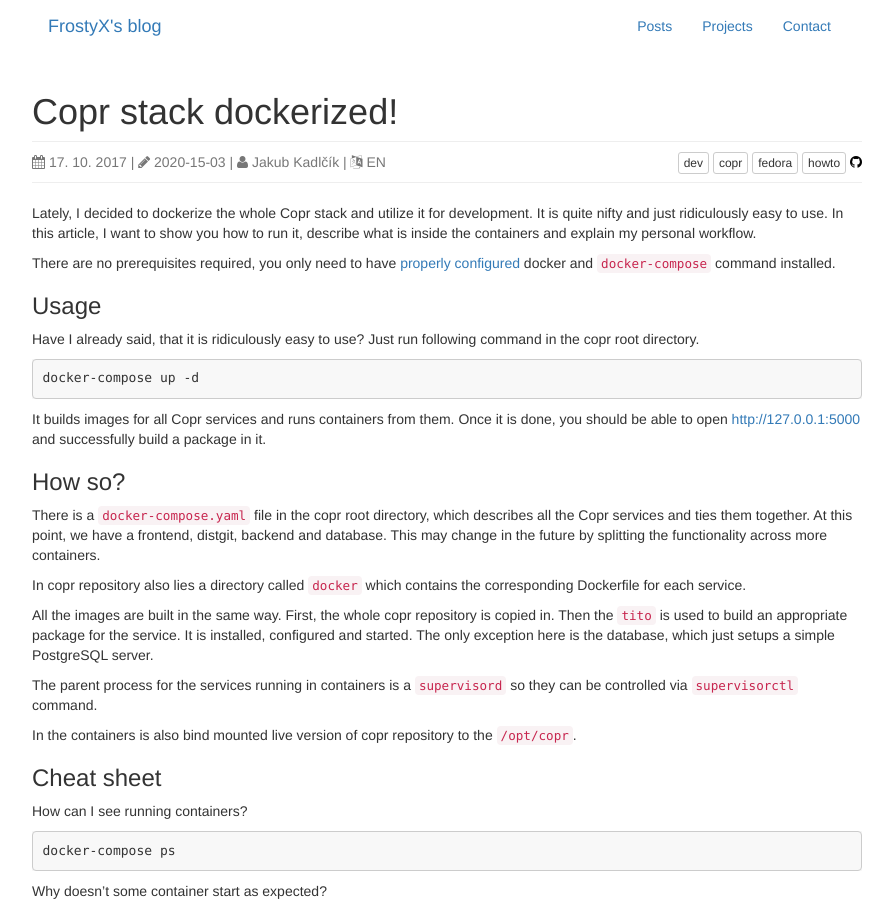
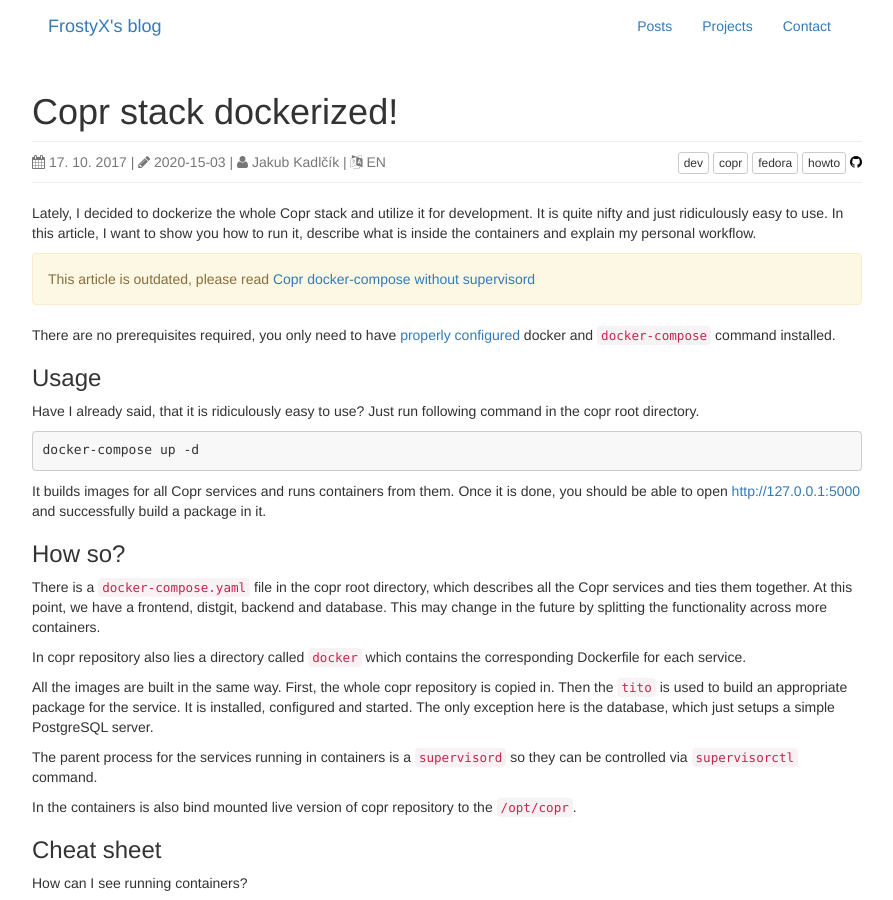
Before and after one commit to FrostyX/frostyx.github.io, a Jekyll site: the page built from _posts/2017-10-17-copr-stack-dockerized.md, in a window 1280 px wide and 900 px high. Shown: the whole window, without its empty margins (193-1086 px from the left). Built offline with Jekyll 4.4.1, drawn with Linux system fonts in a browser that asks for light colours; nearby versions of some CDN libraries; comment, search, counter and statistics services are not loaded.

Commit message:
Release "Copr docker-compose without supervisord" article

```diff
--- a/_posts/2017-10-17-copr-stack-dockerized.md
+++ b/_posts/2017-10-17-copr-stack-dockerized.md
@@ -7,6 +7,13 @@
 ---
 
 Lately, I decided to dockerize the whole Copr stack and utilize it for development. It is quite nifty and just ridiculously easy to use. In this article, I want to show you how to run it, describe what is inside the containers and explain my personal workflow.
+
+
+<div class="alert alert-warning" role="alert">
+  This article is outdated, please read
+  <a href="/posts/copr-docker-compose-without-supervisord">Copr docker-compose without supervisord</a>
+</div>
+
 
 There are no prerequisites required, you only need to have [properly configured](https://developer.fedoraproject.org/tools/docker/about.html) docker and `docker-compose` command installed.
 
```
Also changed, not shown: _posts/2020-12-31-copr-docker-compose-without-supervisord.md (renamed from _drafts/copr-docker-without-supervisord.md).
